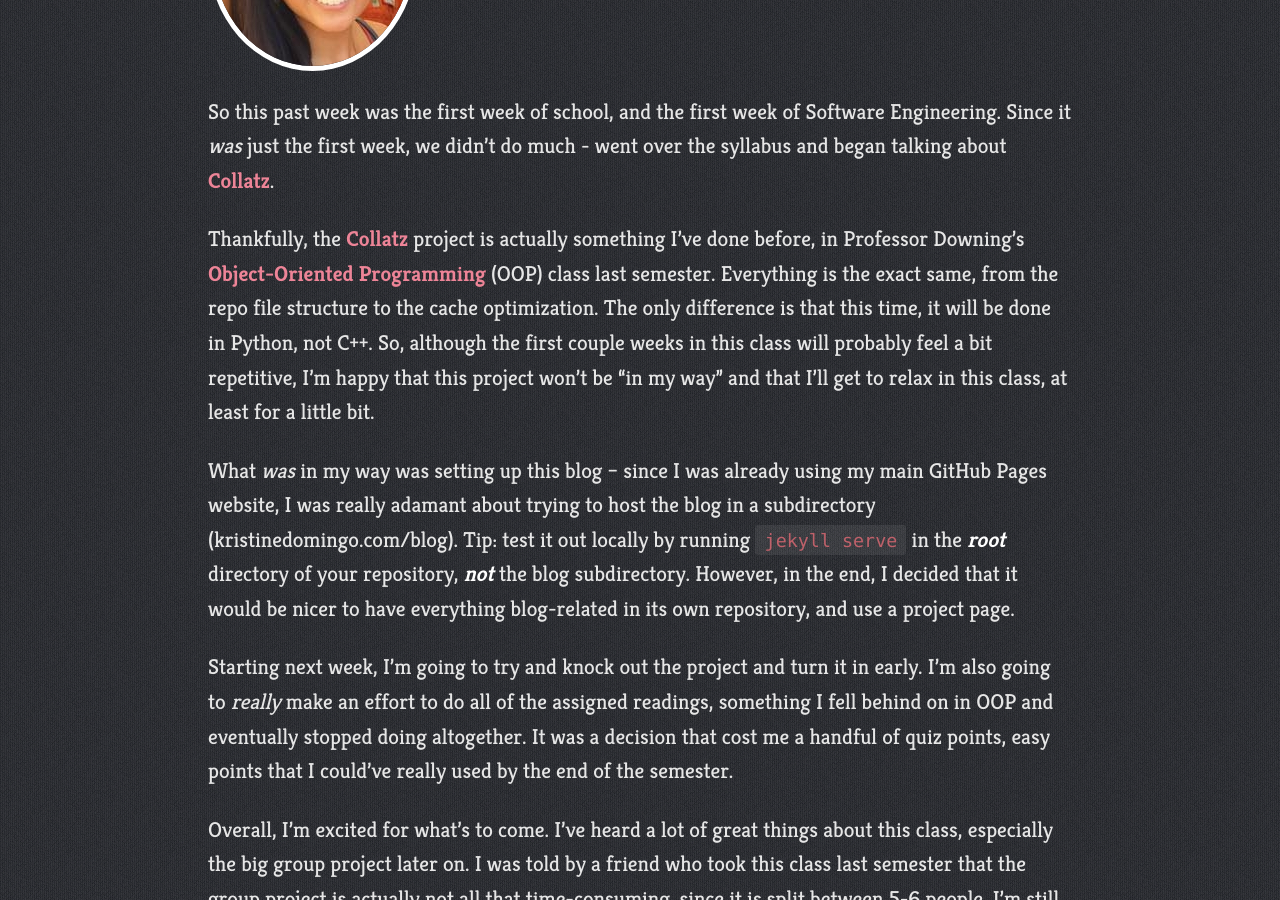
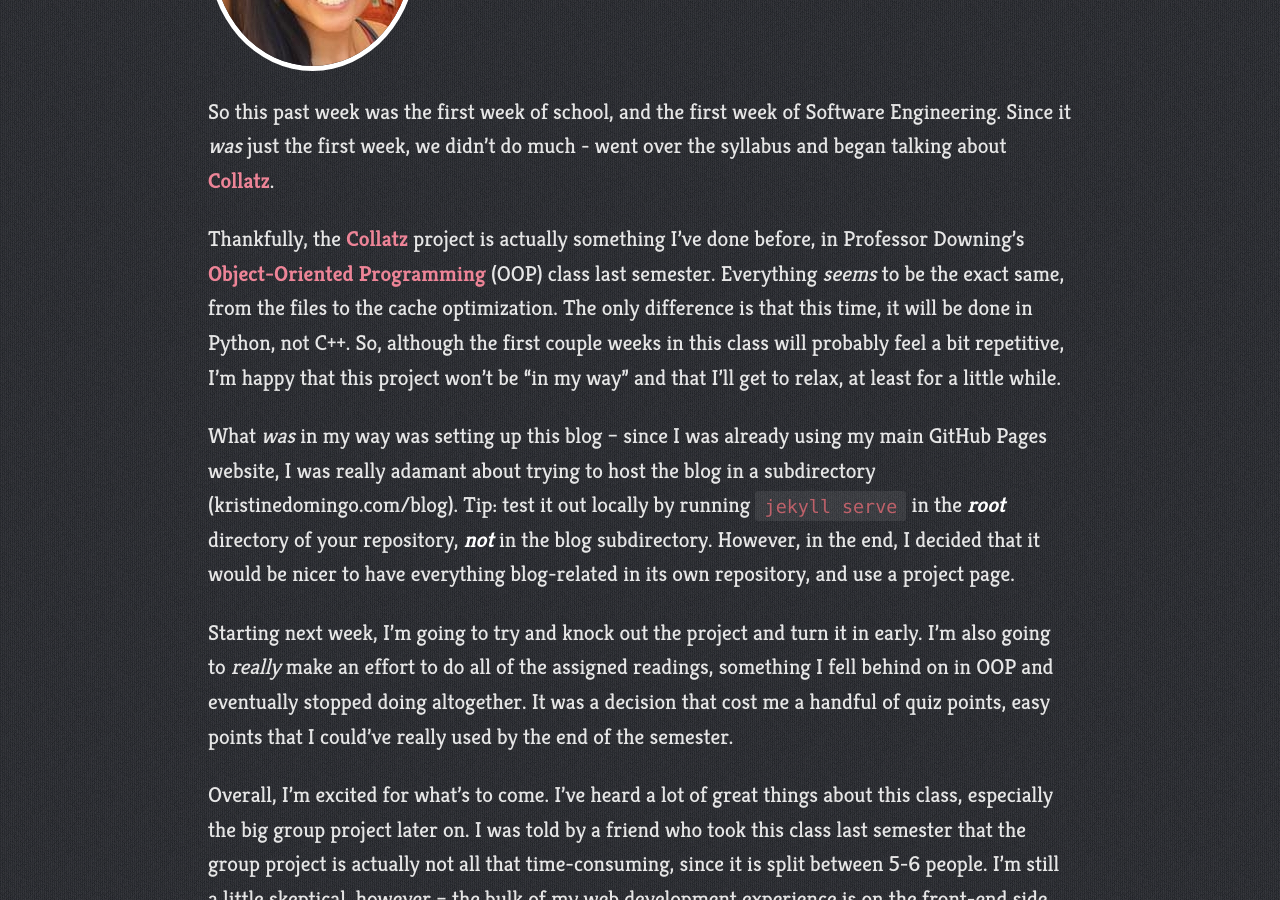
Before and after one commit to kristinedomingo/cs373-blog, a Jekyll site: the page built from _posts/2016-01-23-week-1.md, in a window 1280 px wide and 900 px high, scrolled down 327 px. Built offline with Jekyll 4.4.1, drawn with Linux system fonts in a browser that asks for light colours; Markdown is read by kramdown in place of the engine named in the settings.

Commit message:
Revising again

```diff
--- a/_posts/2016-01-23-week-1.md
+++ b/_posts/2016-01-23-week-1.md
@@ -7,18 +7,17 @@ Thankfully, the
 [Collatz](http://www.cs.utexas.edu/users/downing/cs373/projects/Collatz.html)
 project is actually something I've done before, in Professor Downing's
 [Object-Oriented Programming](http://www.cs.utexas.edu/users/downing/cs371p/)
-(OOP) class last semester. Everything is the exact same, from the repo file
-structure to the cache optimization. The only difference is that this time, it
+(OOP) class last semester. Everything *seems* to be the exact same, from the files
+to the cache optimization. The only difference is that this time, it
 will be done in Python, not C++. So, although the first couple weeks in this
 class will probably feel a bit repetitive, I'm happy that this project won't
-be "in my way" and that I'll get to relax in this class, at least for a little
-bit.
+be "in my way" and that I'll get to relax, at least for a little while.
 
 What *was* in my way was setting up this blog -- since I was already using
 my main GitHub Pages website, I was really adamant about trying to host
 the blog in a subdirectory (kristinedomingo.com/blog). Tip: test it out locally
 by running `jekyll serve` in the **_root_** directory of your repository, **_not_**
-the blog subdirectory. However, in the end, I decided that it would be nicer
+in the blog subdirectory. However, in the end, I decided that it would be nicer
 to have everything blog-related in its own repository, and use a project page.
 
 Starting next week, I'm going to try and knock out the project and turn it in
```
